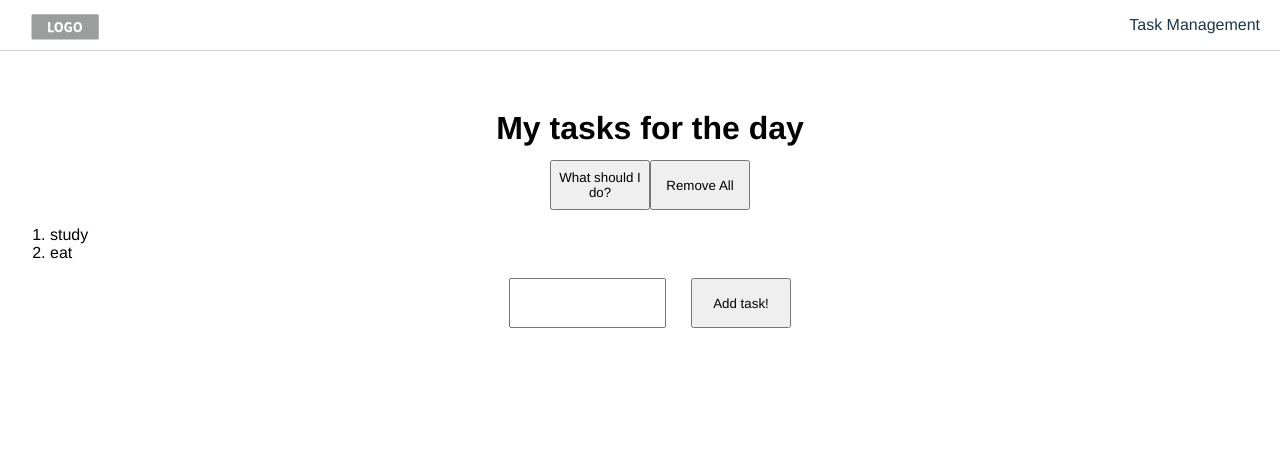
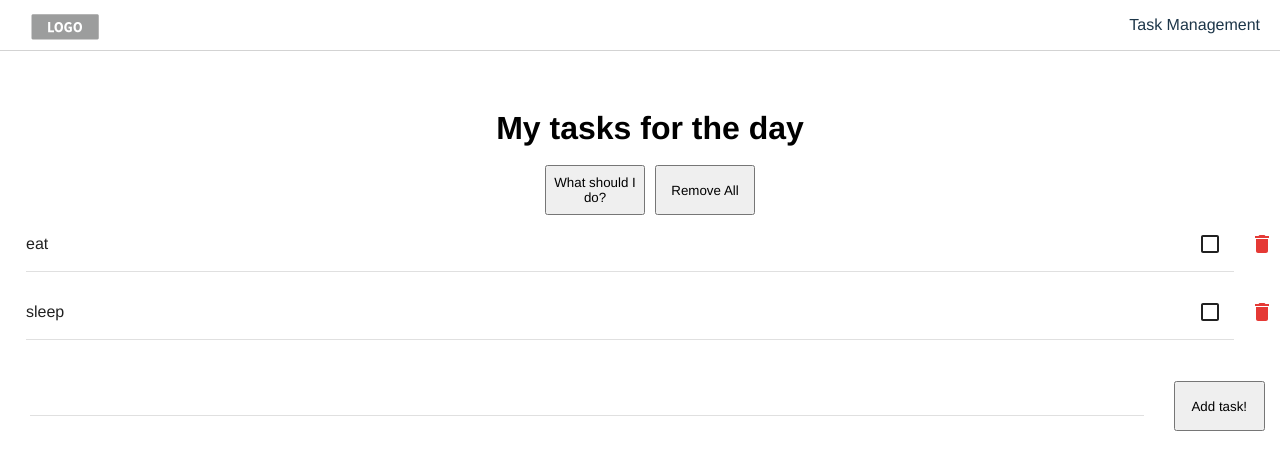
Before and after one commit to ashtonfernandes/task-management-react, a React app: page / in a window 1280 px wide. Shown: the top 470 px of the page. Built offline with nearby package versions, Linux system fonts and the light colour scheme.

Commit message:
fixed completed task

```diff
--- a/package.json
+++ b/package.json
@@ -13,9 +13,11 @@
   "dependencies": {
     "body-parser": "^1.18.2",
     "express": "^4.16.2",
+    "material-ui": "^0.20.0",
     "react": "^16.0.0",
     "react-dom": "^16.0.0",
-    "react-router-dom": "^4.2.2"
+    "react-router-dom": "^4.2.2",
+    "uuid": "^3.2.1"
   },
   "devDependencies": {
     "babel-cli": "^6.26.0",
--- a/src/components/App.jsx
+++ b/src/components/App.jsx
@@ -1,16 +1,19 @@
 import React, { Component } from 'react';
 import Home from './home/Home';
 import { Switch, Route } from 'react-router-dom';
+import MuiThemeProvider from 'material-ui/styles/MuiThemeProvider';
 
 class App extends Component {
     render() {
         return (
             <div className="body">
-                <main>
-                    <Switch>
-                        <Route exact path="/" component={Home} />
-                    </Switch>
-                </main>
+                <MuiThemeProvider>
+                    <main>
+                        <Switch>
+                            <Route exact path="/" component={Home} />
+                        </Switch>
+                    </main>
+                </MuiThemeProvider>
             </div>
         )
     }
--- a/src/components/home/Home.css
+++ b/src/components/home/Home.css
@@ -23,18 +23,43 @@ body {
 .button {
     width: 100px;
     height: 50px;
+    margin: 5px;
 }
 
 .button:hover {
     color: white;
-    background-color: blue;
+    background-color: rgb(229, 57, 53);
 }
 
 .submit-container {
     display: flex;
     justify-content: center;
+    padding: 20px
 }
 
 .input-field {
     margin-right: 25px;
 }
+
+.list-item {
+    list-style-type: none;
+}
+
+.item-buttons {
+    display: flex !important;
+}
+
+.task-item-completed {
+    padding-bottom: 20px;
+    display: flex;
+    text-decoration: line-through !important;
+}
+
+.task-item-incomplete {
+    padding-bottom: 20px;
+    display: flex;
+}
+
+.list-checkbox {
+    margin-top: 12px
+}
--- a/src/components/home/Home.js
+++ b/src/components/home/Home.js
@@ -1,6 +1,13 @@
-import React, { Component } from 'react';
-import './Home.css';
+import React, { Component } from "react";
+import "./Home.css";
 import Header from "../header/Header";
+import DeleteIcon from "material-ui/svg-icons/action/delete";
+import Checkbox from "material-ui/Checkbox";
+import IconButton from "material-ui/IconButton";
+import Divider from "material-ui/Divider";
+import { ListItem } from "material-ui/List";
+import { blueGrey800, red600 } from "material-ui/styles/colors";
+import TextField from "material-ui/TextField";
 
 class Home extends Component {
   constructor(props) {
@@ -8,43 +15,73 @@ class Home extends Component {
     this.state = {
       isHome: true,
       isLogin: false,
-            task: "",
-            app: {
-                title: 'My tasks for the day',
-                options: ["study", "eat"]
+      option: {
+          name: "",
+          taskCompleted: false
       },
+      options : [
+        { name:'eat',taskCompleted: false },
+        { name:'sleep',taskCompleted: false }
+      ]
     };
+  }
 
+  taskCompleted = (value) => {
+    const allOptions = this.state.options.map((option) => {
+        if(option.name === value.name){
+            option.taskCompleted =  !option.taskCompleted
         }
+        return option
+      });
+
+      this.setState({
+        options: allOptions,
+      });
+  };
 
   onFormSubmit = (e) => {
     e.preventDefault();
-        let newTask = this.state.app.options;
+    if (this.state.option.name !== "") {
+      let newTask = this.state.options;
       newTask.push(this.state.option);
       this.setState({
         options: newTask,
-            task: ""
+        option: {
+            name: ""
+        }
       });
     }
+  };
 
   onMakeDecision = () => {
-        const randomNumber = Math.floor(Math.random() * this.state.app.options.length);
-        alert(this.state.app.options[randomNumber]);
+    const randomNumber = Math.floor(
+      Math.random() * this.state.options.length
+    );
+    alert(this.state.options[randomNumber]);
   };
 
-    removeAll = (e) => {
+  removeAll = e => {
     this.setState({
-            app: {
       options: []
+    });
+  };
+
+  handleInputChange = e => {
+    this.setState({
+      option: {
+          name: e.target.value
       }
     });
   };
 
-    handleInputChange = (e) => {
+  deleteTask = (option) => {
+    let newOptions = this.state.options.filter(function(item) {
+      return item !== option;
+    });
     this.setState({
-            task: e.target.value
+      options: newOptions
     });
-    }
+  };
 
   render() {
     return (
@@ -56,21 +93,66 @@ class Home extends Component {
             isDashboard={this.state.isDashboard}
           />
           <div className="home-header">
-                        <h1>{this.state.app.title}</h1>
+            <h1>My tasks for the day</h1>
           </div>
         </div>
 
         <div className="main-conatiner">
           <div className="button-container">
-                        <button className="button" disabled={this.state.app.options.length === 0} onClick={this.onMakeDecision}>What should I do?</button>
-                        <button className="button" onClick={this.removeAll}>Remove All</button>
+            <button
+              className="button"
+              disabled={this.state.options.length === 0}
+              onClick={this.onMakeDecision}
+            >
+              What should I do?
+            </button>
+            <button className="button" onClick={this.removeAll}>
+              Remove All
+            </button>
           </div>
-                    <ol>
-                        {this.state.app.options.map((option) => <li key={option}>{option}</li>)}
-                    </ol>
+          {this.state.options.map(option => (
+            <ListItem
+              key={option + "list"}
+              className="list-item"
+              rightIconButton={
+                <div className="item-buttons">
+                  <Checkbox
+                    className="list-checkbox"
+                    onCheck={() => this.taskCompleted(option)}
+                  />
+                  <IconButton
+                    tooltipPosition="bottom-right"
+                    iconStyle={{ color: red600 }}
+                    onClick={() => this.deleteTask(option)}
+                  >
+                    <DeleteIcon />
+                  </IconButton>
+                </div>
+              }
+            >
+
+              {option.taskCompleted ? (
+                <div className="task-item-completed">
+                  <li style={{ textDecorationLine: 'line-through' }} key={option.name}>{option.name}</li>
+                </div>
+              ) : (
+                <div className="task-item-incomplete">
+                  <li key={option.name}>{option.name}</li>
+                </div>
+              )}
+              <Divider />
+            </ListItem>
+          ))}
           <form onSubmit={this.onFormSubmit}>
-                        <div className="submit-container" >
-                            <input className="input-field" type="text" name="task" value={this.state.task} onChange={this.handleInputChange}></input>
+            <div className="submit-container">
+              <TextField
+                className="input-field"
+                fullWidth={true}
+                type="text"
+                name="option"
+                value={this.state.option.name}
+                onChange={this.handleInputChange}
+              />
               <button className="button">Add task!</button>
             </div>
           </form>
```
Also changed, not shown: 1 other file (tests, documents, lock files or other folders). Lines whose indentation alone changed are shown as unchanged.
